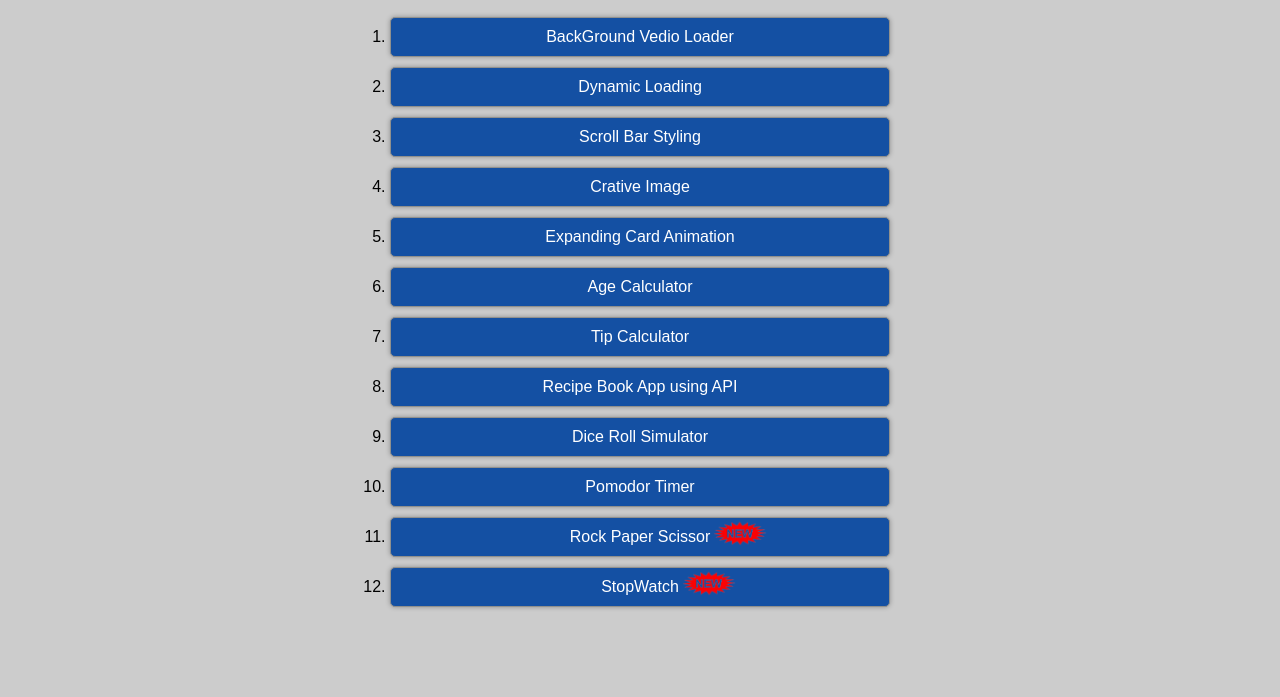
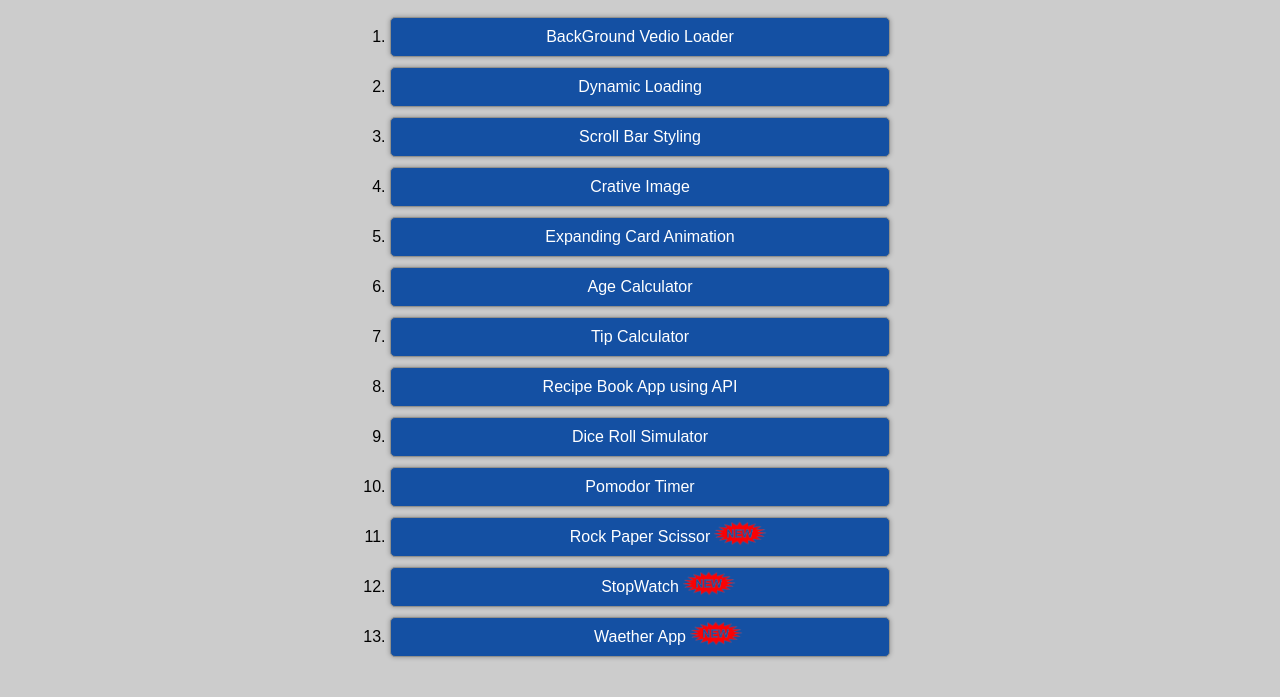
Before and after one commit to Laxman67/HTML-CSS-JS-PROJECTS, a plain HTML site: page index.html in a window 1280 px wide. Shown: the part 71-768 px from the top of the page. Drawn offline with Linux system fonts and the light colour scheme.

Commit message:
15 project linked in index page

```diff
--- a/index.html
+++ b/index.html
@@ -130,6 +130,8 @@
                         src="./assets/images/image-removebg-preview.png" alt=""></span></li>
             <li><a href="14-StopWatch Timer/index.html">StopWatch </a> <span id="new-item"><img
                         src="./assets/images/image-removebg-preview.png" alt=""></span></li>
+            <li><a href="15-Weather App/index.html">Waether App </a> <span id="new-item"><img
+                        src="./assets/images/image-removebg-preview.png" alt=""></span></li>
 
 
 
```
